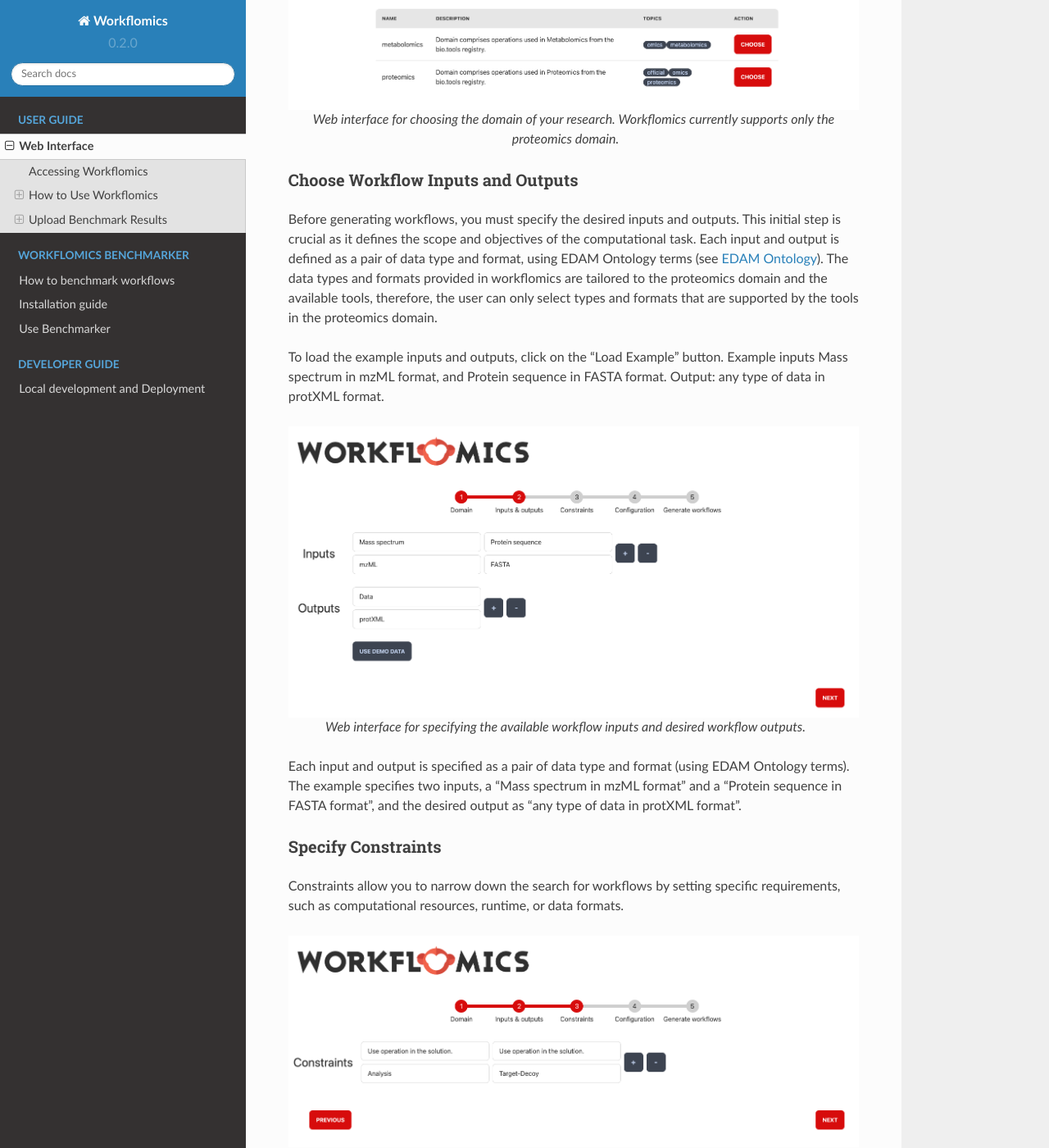
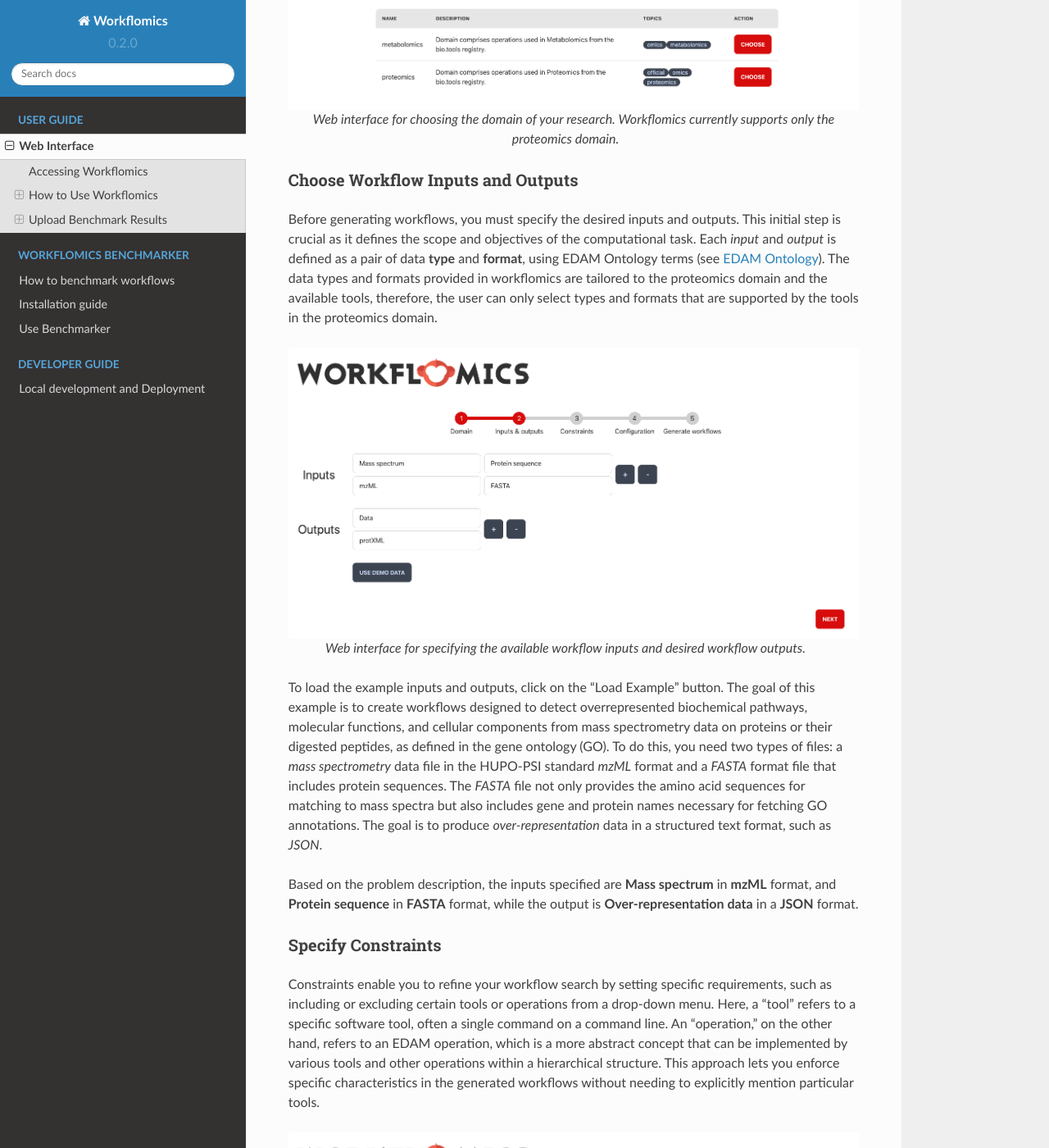
Before and after one commit to Workflomics/workflomics-readthedocs, a Sphinx documentation site: the page built from docs/source/user-guide/web-interface.rst, in a window 1280 px wide and 1400 px high, scrolled down 1628 px. Shown: the whole window at 82% size. Built offline with Sphinx 7.4.7 and the Read the Docs theme 2.0.0, drawn with Linux system fonts in a browser that asks for light colours; some of the changed text lies outside the part shown.

Commit message:
Updating the web interface

```diff
--- a/docs/source/user-guide/web-interface.rst
+++ b/docs/source/user-guide/web-interface.rst
@@ -47,10 +47,7 @@ The first step in generating workflows is to select the domain of your research.
 Choose Workflow Inputs and Outputs
 ===================================
 
-Before generating workflows, you must specify the desired inputs and outputs. This initial step is crucial as it defines the scope and objectives of the computational task. Each input and output is defined as a pair of data type and format, using EDAM Ontology terms (see `EDAM Ontology <https://edamontology.github.io/edam-browser/#data_0006>`_). The data types and formats provided in workflomics are tailored to the proteomics domain and the available tools, therefore, the user can only select types and formats that are supported by the tools in the proteomics domain.
-
-To load the example inputs and outputs, click on the "Load Example" button.
-Example inputs Mass spectrum in mzML format, and Protein sequence in FASTA format. Output: any type of data in protXML format.
+Before generating workflows, you must specify the desired inputs and outputs. This initial step is crucial as it defines the scope and objectives of the computational task. Each *input* and *output* is defined as a pair of data **type** and **format**, using EDAM Ontology terms (see `EDAM Ontology <https://edamontology.github.io/edam-browser/#data_0006>`_). The data types and formats provided in workflomics are tailored to the proteomics domain and the available tools, therefore, the user can only select types and formats that are supported by the tools in the proteomics domain.
 
 .. figure:: ./screenshots/inputs.png
    :align: center
@@ -58,12 +55,14 @@ Example inputs Mass spectrum in mzML format, and Protein sequence in FASTA forma
 
    Web interface for specifying the available workflow inputs and desired workflow outputs.
 
-Each input and output is specified as a pair of data type and format (using EDAM Ontology terms). The example specifies two inputs, a "Mass spectrum in mzML format" and a "Protein sequence in FASTA format", and the desired output as "any type of data in protXML format".
+To load the example inputs and outputs, click on the "Load Example" button. The goal of this example is to create workflows designed to detect overrepresented biochemical pathways, molecular functions, and cellular components from mass spectrometry data on proteins or their digested peptides, as defined in the gene ontology (GO). To do this, you need two types of files: a *mass spectrometry* data file in the HUPO-PSI standard *mzML* format and a *FASTA* format file that includes protein sequences. The *FASTA* file not only provides the amino acid sequences for matching to mass spectra but also includes gene and protein names necessary for fetching GO annotations. The goal is to produce *over-representation* data in a structured text format, such as *JSON*.
+
+Based on the problem description, the inputs specified are **Mass spectrum** in **mzML** format, and **Protein sequence** in **FASTA** format, while the output is **Over-representation data** in a **JSON** format.
 
 Specify Constraints
 ===================
 
-Constraints allow you to narrow down the search for workflows by setting specific requirements, such as computational resources, runtime, or data formats.
+Constraints enable you to refine your workflow search by setting specific requirements, such as including or excluding certain tools or operations from a drop-down menu. Here, a "tool" refers to a specific software tool, often a single command on a command line. An "operation," on the other hand, refers to an EDAM operation, which is a more abstract concept that can be implemented by various tools and other operations within a hierarchical structure. This approach lets you enforce specific characteristics in the generated workflows without needing to explicitly mention particular tools.
 
 .. figure:: ./screenshots/constraints.png
    :align: center
@@ -71,7 +70,7 @@ Constraints allow you to narrow down the search for workflows by setting specifi
 
    Web interface for specifying constraints on the workflow generation process.
 
-Constraints currently allow enforcing (or excluding) specific types of operations or tools in the workflow. The example enforces the inclusion of at least one tool that performs "Analysis" and at least one tool that performs "Target-Decoy".
+In our example, we require the workflow generator to include a *Peptide identification* operation, as a crucial step in the targeted workflows. Additionally, we exclude the use of *Protein quantification* as we use label-free data, which can be analyzed by most proteomics software.
 
 
 Specify Search Parameters
@@ -85,7 +84,7 @@ Adjusting search parameters enables you to fine-tune the workflow generation pro
 
    Web interface for specifying search parameters for the workflow generation process.
 
-The parameters influence how Workflomics explores the space of possible workflows. The parameters include the maximum number of steps in the workflow, the runtime, and the number of workflows to generate.
+The parameters influence how Workflomics explores the range of possible workflows. These parameters include the maximum number of steps (tools) in the workflow, the runtime of the generation algorithm, and the number of workflows to generate.
 
 Explore Generated Workflows
 ===========================
@@ -101,7 +100,7 @@ Workflow structure
 
    Web interface for exploring the candidate workflows generated by Workflomics.
 
-Each workflow is presented as a directed acyclic graph (DAG) that visualizes the sequence of operations and tools involved, rectangles represent the tools and the arrows represent the data flow between them. You can click on each workflow and download it as a CWL file for further evaluation and execution.
+Each workflow is presented as a directed acyclic graph (DAG) that visualizes the sequence of operations and tools involved, rectangles represent the tools and the arrows represent the data flow between them. You can click on each workflow and download it in SVG format, or as a CWL (Common Workflow Language, a standard for describing computational data-analysis workflows) file for further evaluation and execution.
 
 Design-time benchmarks
 ----------------------
@@ -129,7 +128,7 @@ Pick Candidate Workflows and Run Them Locally
 
 After Workflomics has generated a list of candidate workflows, the next step is to evaluate these workflows to determine which ones best meet your research objectives. This involves selecting promising workflows based on the criteria you have set and running them on your local machine.
 
-- **Selecting Workflows**: Review the list of candidate workflows generated by Workflomics. Consider factors such as the workflow's complexity, the computational resources required, and its compatibility with your data.
+- **Selecting Workflows**: Review the list of candidate workflows generated by Workflomics. Consider factors such as the OS support, license, citations, and the overall workflow complexity. Select the workflows (workflows can be marked on the left hand side of the interface by clicking on the checkbox) that align with your objectives and click on "Download selected" to download locally the files in CWL format. Your browser might ask you to confirm the download, as the CWL files are downloaded in a zip file.
 - **Running Locally**: Execute the selected workflows locally to test their performance. This hands-on evaluation is crucial for understanding how the workflow operates with real data and identifying any necessary adjustments.
 
 For detailed instructions on how to benchmark workflows locally, including setting up your environment and running the benchmarking tool, please refer to the dedicated `Benchmarker Guide <https://workflomics.readthedocs.io/en/latest/workflomics-benchmarker/benchmarker-overview.html>`_ in our documentation.
@@ -139,7 +138,7 @@ This step is essential for ensuring that the workflows you choose are not only t
 Upload Benchmark Results
 ************************
 
-After executing and analyzing the workflows, uploading the benchmark results to Workflomics not only facilitates the comparison of efficiency and effectiveness across different workflow configurations but also unlocks the potential for visual analytics. This step is pivotal in harnessing the collective intelligence of the Workflomics community to refine and enhance bioinformatics workflows.
+After executing and analyzing the workflows, uploading the benchmark results to Workflomics facilitates the comparison of different workflows and enables you to visualize their performance metrics. This step is crucial for identifying the most efficient and reliable workflows for your research objectives.
 
 Steps for Uploading Benchmark Results
 =====================================
```
Also changed, not shown: other parts of docs/source/user-guide/web-interface.rst (+1 -1 lines).
